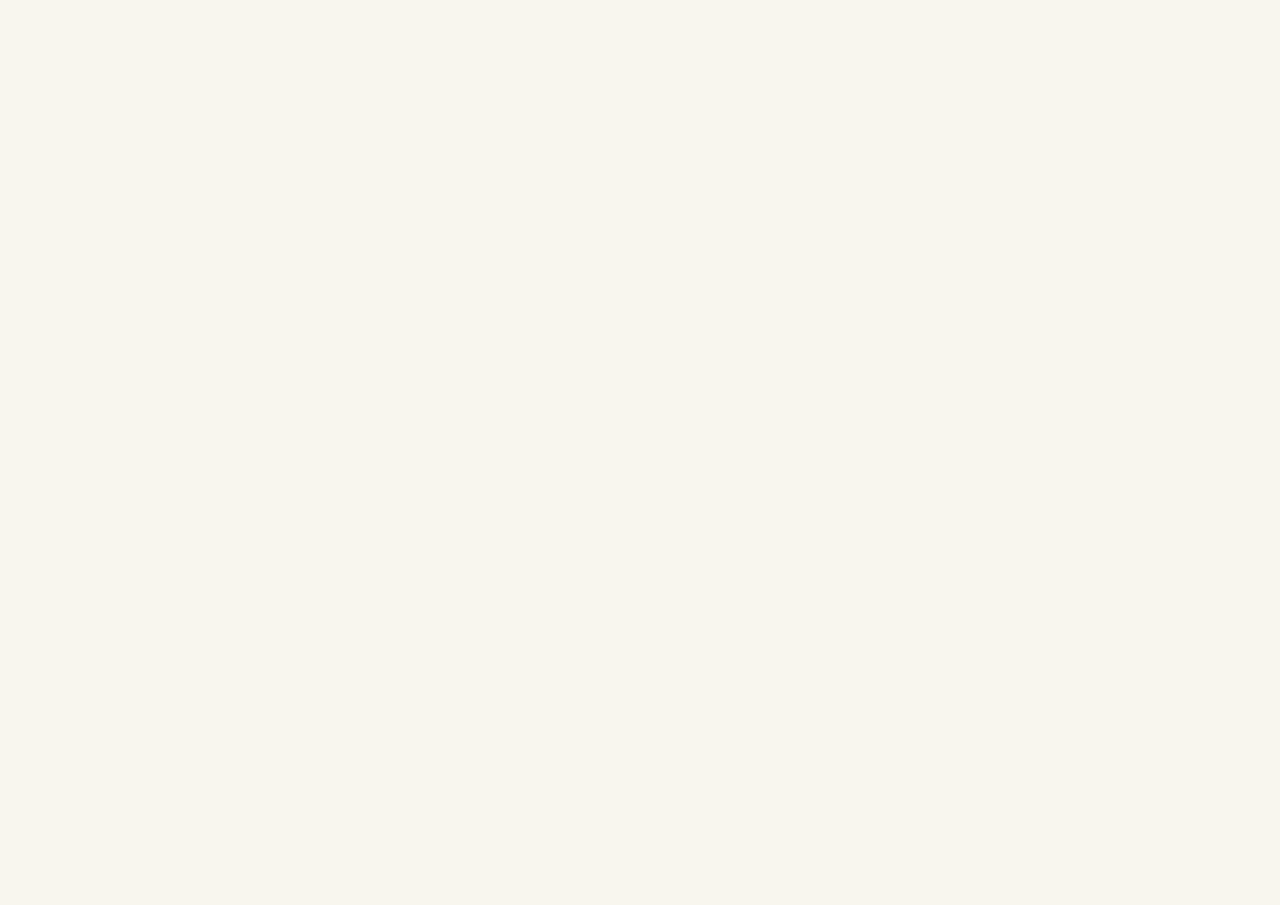
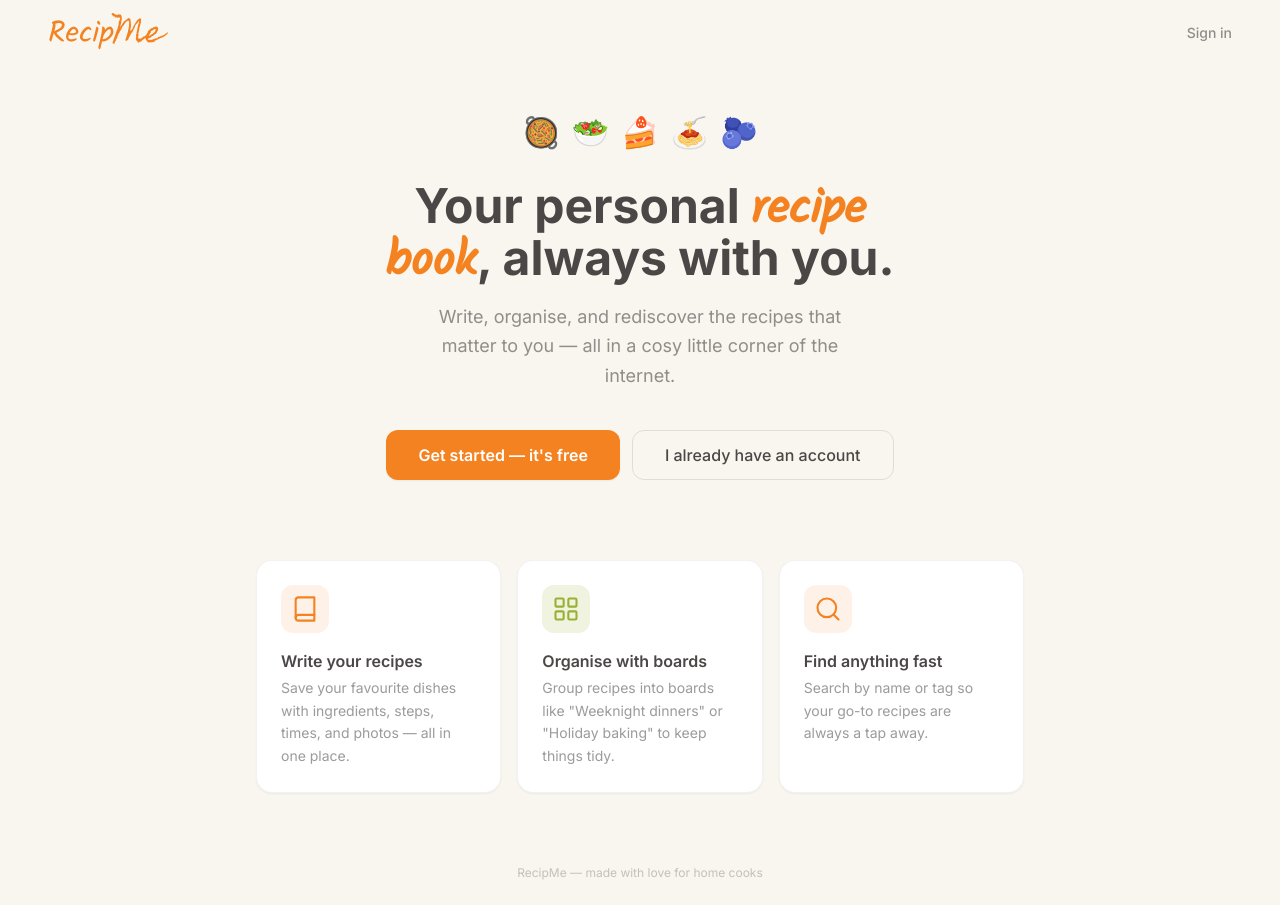
Before and after one commit to markha01/recipme, a React (Vite) app in the folder client/: page /welcome in a window 1280 px wide. Before the commit this address had no page. Before the commit the page ends 800 px from the top, so only its background shows below. Built offline with nearby package versions, Linux system fonts and the light colour scheme.

Commit message:
Made a landing page. Fixed issue - user can now add tags continuously while searching

```diff
--- a/client/src/App.tsx
+++ b/client/src/App.tsx
@@ -2,6 +2,7 @@ import { BrowserRouter, Routes, Route, Navigate } from 'react-router-dom';
 import { useAuthStore } from './stores/authStore';
 import LoginPage from './pages/LoginPage';
 import RegisterPage from './pages/RegisterPage';
+import LandingPage from './pages/LandingPage';
 import HomePage from './pages/HomePage';
 import RecipeCreatePage from './pages/RecipeCreatePage';
 import RecipeDetailPage from './pages/RecipeDetailPage';
@@ -12,7 +13,7 @@ import Layout from './components/layout/Layout';
 
 function ProtectedRoute({ children }: { children: React.ReactNode }) {
   const token = useAuthStore((s) => s.token);
-  if (!token) return <Navigate to="/login" replace />;
+  if (!token) return <Navigate to="/welcome" replace />;
   return <>{children}</>;
 }
 
@@ -26,6 +27,14 @@ export default function App() {
   return (
     <BrowserRouter>
       <Routes>
+        <Route
+          path="/welcome"
+          element={
+            <GuestRoute>
+              <LandingPage />
+            </GuestRoute>
+          }
+        />
         <Route
           path="/login"
           element={
--- a/client/src/components/layout/SearchBar.tsx
+++ b/client/src/components/layout/SearchBar.tsx
@@ -40,7 +40,7 @@ export default function SearchBar({
   }, []);
 
   const availableTags = tags.filter((t) => !selectedTagIds.includes(t.id));
-  const showDropdown = focused && availableTags.length > 0;
+  const showDropdown = focused && (loadingTags || availableTags.length > 0);
 
   function handleKeyDown(e: React.KeyboardEvent<HTMLInputElement>) {
     if (e.key !== 'Enter') return;
@@ -51,7 +51,6 @@ export default function SearchBar({
       e.preventDefault();
       onTagSelect(exactMatch);
       onChange('');
-      setFocused(false);
     }
   }
 
--- /dev/null
+++ b/client/src/pages/LandingPage.tsx
@@ -0,0 +1,133 @@
+import { Link } from 'react-router-dom';
+
+function BookIcon() {
+  return (
+    <svg width="28" height="28" viewBox="0 0 24 24" fill="none" stroke="currentColor" strokeWidth="1.8" strokeLinecap="round" strokeLinejoin="round">
+      <path d="M4 19.5A2.5 2.5 0 0 1 6.5 17H20" />
+      <path d="M6.5 2H20v20H6.5A2.5 2.5 0 0 1 4 19.5v-15A2.5 2.5 0 0 1 6.5 2z" />
+    </svg>
+  );
+}
+
+function BoardsIcon() {
+  return (
+    <svg width="28" height="28" viewBox="0 0 24 24" fill="none" stroke="currentColor" strokeWidth="1.8" strokeLinecap="round" strokeLinejoin="round">
+      <rect x="3" y="3" width="7" height="7" rx="1" />
+      <rect x="14" y="3" width="7" height="7" rx="1" />
+      <rect x="3" y="14" width="7" height="7" rx="1" />
+      <rect x="14" y="14" width="7" height="7" rx="1" />
+    </svg>
+  );
+}
+
+function SearchIcon() {
+  return (
+    <svg width="28" height="28" viewBox="0 0 24 24" fill="none" stroke="currentColor" strokeWidth="1.8" strokeLinecap="round" strokeLinejoin="round">
+      <circle cx="11" cy="11" r="8" />
+      <line x1="21" y1="21" x2="16.65" y2="16.65" />
+    </svg>
+  );
+}
+
+const features = [
+  {
+    icon: <BookIcon />,
+    title: 'Write your recipes',
+    description: 'Save your favourite dishes with ingredients, steps, times, and photos — all in one place.',
+    color: 'bg-primary/10 text-primary',
+  },
+  {
+    icon: <BoardsIcon />,
+    title: 'Organise with boards',
+    description: 'Group recipes into boards like "Weeknight dinners" or "Holiday baking" to keep things tidy.',
+    color: 'bg-secondary/15 text-secondary',
+  },
+  {
+    icon: <SearchIcon />,
+    title: 'Find anything fast',
+    description: 'Search by name or tag so your go-to recipes are always a tap away.',
+    color: 'bg-primary/10 text-primary',
+  },
+];
+
+export default function LandingPage() {
+  return (
+    <div className="min-h-screen bg-background flex flex-col">
+      {/* Header */}
+      <header className="flex items-center justify-between px-6 py-4 md:px-12">
+        <span className="text-primary text-3xl leading-none">
+          <span style={{ fontFamily: "'Kalam', cursive" }}>Recip</span>
+          <span style={{ fontFamily: "'Homemade Apple', cursive" }}>Me</span>
+        </span>
+        <Link
+          to="/login"
+          className="text-sm font-medium text-text/60 hover:text-text transition-colors duration-150"
+        >
+          Sign in
+        </Link>
+      </header>
+
+      {/* Hero */}
+      <main className="flex-1 flex flex-col items-center justify-center px-6 py-12 text-center">
+        <div className="max-w-xl mx-auto">
+          {/* Decorative food row */}
+          <div className="flex justify-center gap-3 text-3xl mb-8 select-none" aria-hidden>
+            <span>🥘</span>
+            <span>🥗</span>
+            <span>🍰</span>
+            <span>🍝</span>
+            <span>🫐</span>
+          </div>
+
+          <h1 className="text-4xl md:text-5xl font-bold text-text leading-tight mb-4">
+            Your personal{' '}
+            <span className="text-primary" style={{ fontFamily: "'Kalam', cursive" }}>
+              recipe book
+            </span>
+            , always with you.
+          </h1>
+
+          <p className="text-text/60 text-lg leading-relaxed mb-10 max-w-md mx-auto">
+            Write, organise, and rediscover the recipes that matter to you — all in a cosy little corner of the internet.
+          </p>
+
+          <div className="flex flex-col sm:flex-row gap-3 justify-center">
+            <Link
+              to="/register"
+              className="inline-flex items-center justify-center px-8 py-3 rounded-xl bg-primary text-white font-semibold text-base shadow-sm hover:bg-primary/90 active:scale-95 transition-all duration-150"
+            >
+              Get started — it's free
+            </Link>
+            <Link
+              to="/login"
+              className="inline-flex items-center justify-center px-8 py-3 rounded-xl border border-black/10 text-text font-medium text-base hover:bg-black/5 active:scale-95 transition-all duration-150"
+            >
+              I already have an account
+            </Link>
+          </div>
+        </div>
+
+        {/* Feature cards */}
+        <div className="mt-20 grid grid-cols-1 sm:grid-cols-3 gap-4 max-w-3xl mx-auto w-full">
+          {features.map((f) => (
+            <div
+              key={f.title}
+              className="bg-white rounded-2xl p-6 text-left shadow-sm border border-black/5"
+            >
+              <div className={`inline-flex p-2.5 rounded-xl mb-4 ${f.color}`}>
+                {f.icon}
+              </div>
+              <h3 className="font-semibold text-text text-base mb-1">{f.title}</h3>
+              <p className="text-text/55 text-sm leading-relaxed">{f.description}</p>
+            </div>
+          ))}
+        </div>
+      </main>
+
+      {/* Footer */}
+      <footer className="text-center py-6 text-text/30 text-xs">
+        RecipMe — made with love for home cooks
+      </footer>
+    </div>
+  );
+}
--- a/client/src/pages/LoginPage.tsx
+++ b/client/src/pages/LoginPage.tsx
@@ -37,8 +37,22 @@ export default function LoginPage() {
   return (
     <div className="min-h-screen bg-background flex items-center justify-center p-4">
       <div className="w-full max-w-sm">
+        <button
+          onClick={() => navigate('/welcome')}
+          className="w-9 h-9 rounded-xl flex items-center justify-center hover:bg-black/5 transition-colors text-text mb-2"
+          aria-label="Go back"
+        >
+          <svg width="20" height="20" viewBox="0 0 24 24" fill="none" stroke="currentColor" strokeWidth="2" strokeLinecap="round" strokeLinejoin="round">
+            <line x1="19" y1="12" x2="5" y2="12" />
+            <polyline points="12 19 5 12 12 5" />
+          </svg>
+        </button>
+
         <div className="text-center mb-8">
-          <h1 className="text-3xl font-bold text-primary">RecipMe</h1>
+          <span className="text-primary text-3xl leading-none">
+            <span style={{ fontFamily: "'Kalam', cursive" }}>Recip</span>
+            <span style={{ fontFamily: "'Homemade Apple', cursive" }}>Me</span>
+          </span>
           <p className="text-text/60 mt-1 text-sm">Your personal recipe collection</p>
         </div>
 
```
